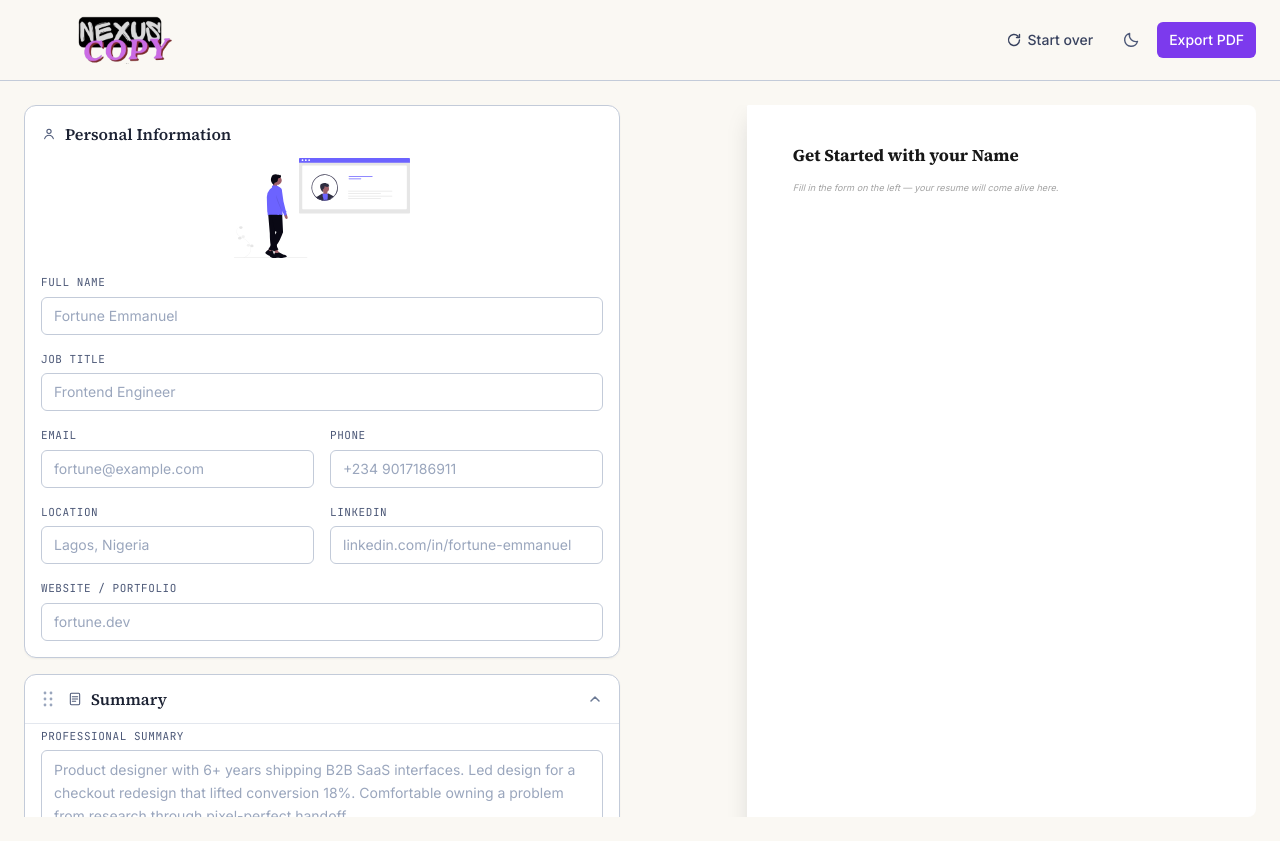
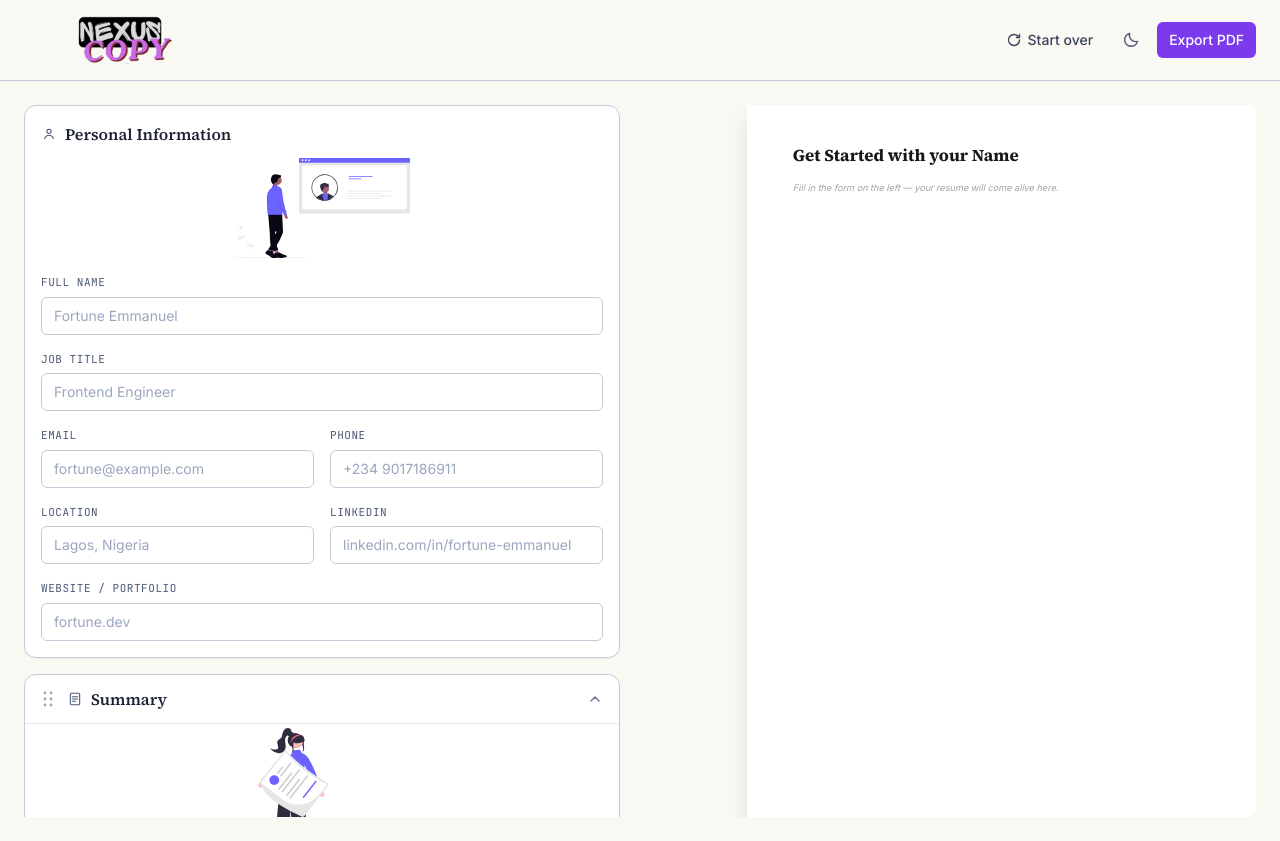
Before and after one commit to fortune-dev747/NEXUS-COPY, a React (Vite) app: page / in a window 1280 px wide. Both pictures are taken after a click on the button "Get Started". Built offline with nearby package versions, Linux system fonts and the light colour scheme.

Commit message:
added the illustration svg for the summary form section

```diff
--- a/src/components/forms/SummaryForm.jsx
+++ b/src/components/forms/SummaryForm.jsx
@@ -1,7 +1,15 @@
 import { Field, TextArea } from '../common/Field.jsx'
+import summaryIllustration from '../../assets/illustrations/summary.svg'
 
 export default function SummaryForm({ data, onChange }) {
   return (
+    <>
+      <img
+        src={summaryIllustration}
+        alt=""
+        aria-hidden="true"
+        className="w-40 sm:w-44 h-auto mx-auto mb-4"
+      />
       <Field
         label="Professional summary"
         hint="2–4 sentences. Lead with your title, years of experience, and your strongest impact."
@@ -13,5 +21,6 @@ export default function SummaryForm({ data, onChange }) {
           className="min-h-[120px]"
         />
       </Field>
+    </>
   )
 }
```
Lines whose indentation alone changed are shown as unchanged.
